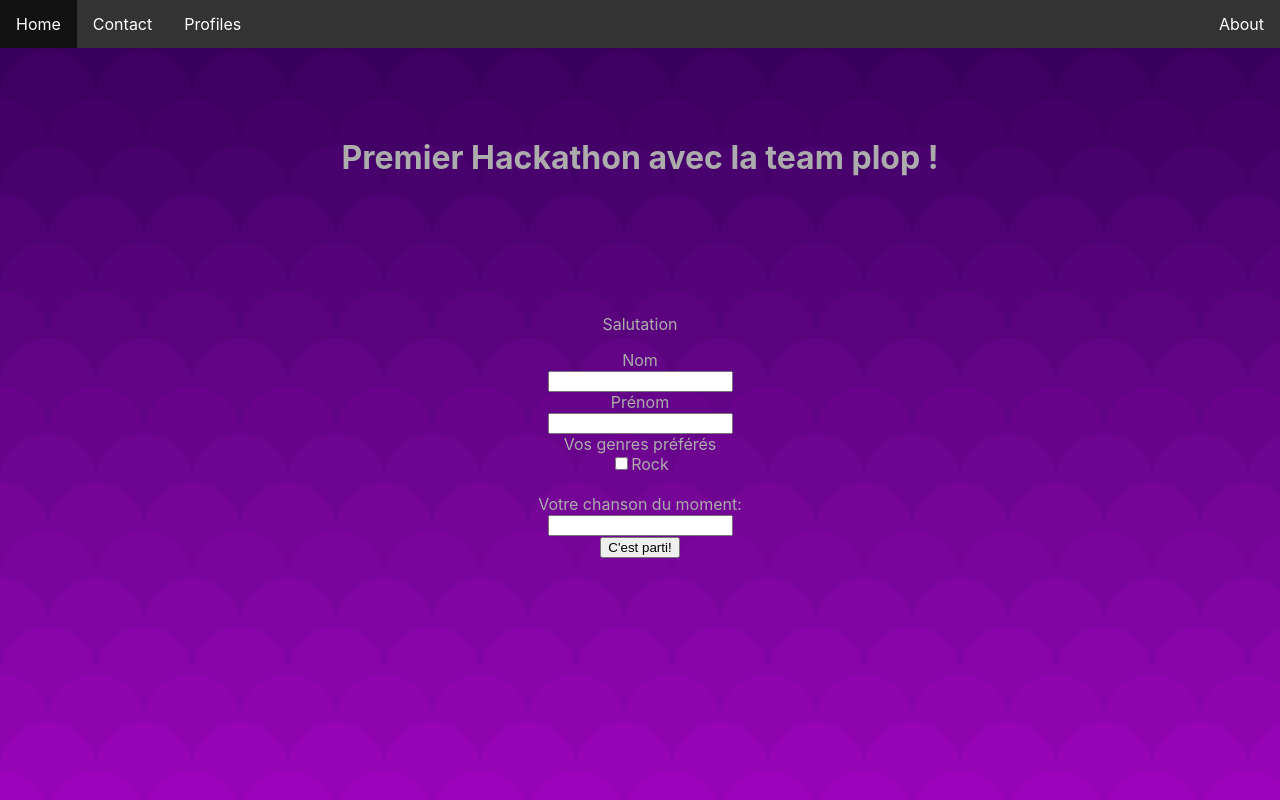
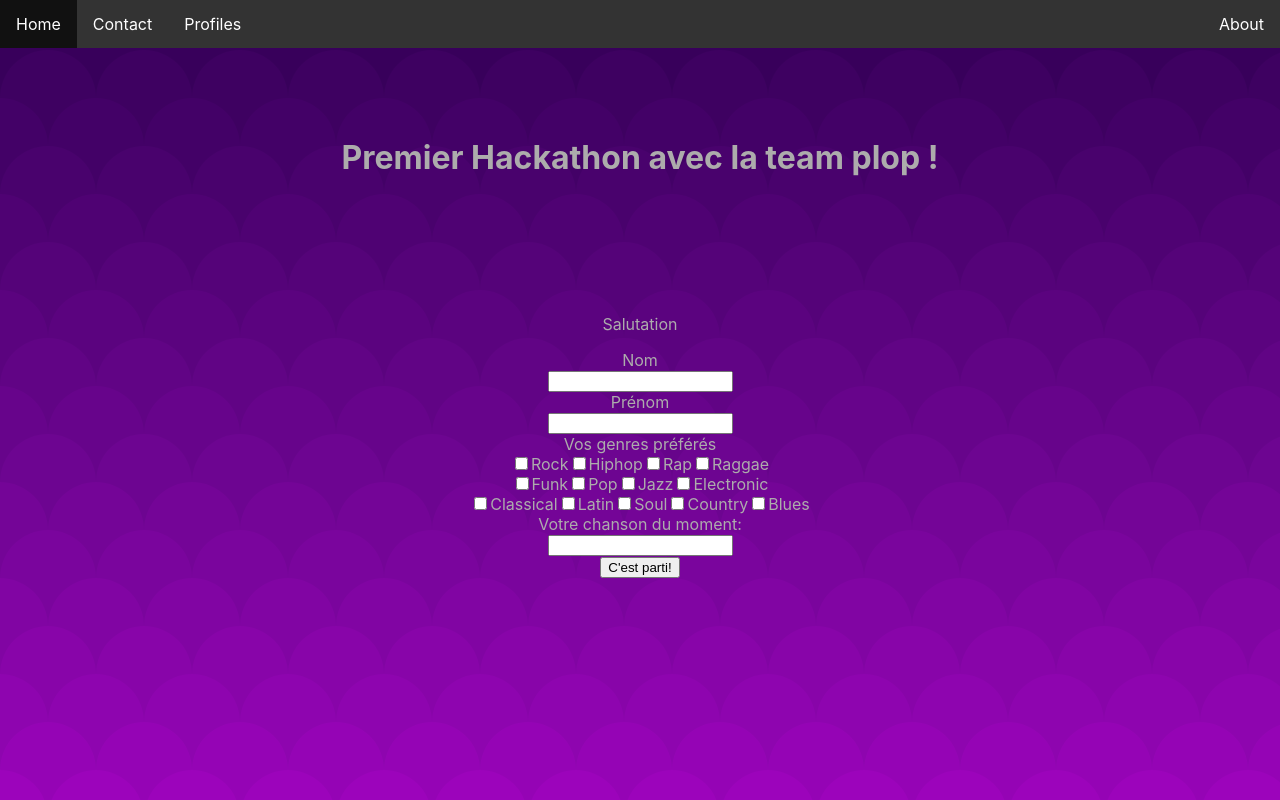
Before and after one commit to ThomasFr45/Hackathon1, a React (Create React App) app: page / in a window 1280 px wide. Shown: the top 800 px of the page. Built offline with nearby package versions, Linux system fonts and the light colour scheme.

Commit message:
genre selection in form

```diff
--- a/src/components/ProfilForm.jsx
+++ b/src/components/ProfilForm.jsx
@@ -5,7 +5,14 @@ export const ProfilForm = () => {
   const [name, setName] = useState();
   const [firstName, setFirstName] = useState();
   const [song, setSong] = useState();
-  const [genres, setGenres] = useState();
+  const [genres, setGenres] = useState([]);
+
+  const handleGenres = (checkedGenre) => {
+    genres.includes(checkedGenre)
+      ? setGenres(genres.filter((item) => item !== checkedGenre))
+      : setGenres([...genres, checkedGenre])
+  }
+
 
   const sendData = (e) => {
     e.preventDefault();
@@ -27,10 +34,35 @@ export const ProfilForm = () => {
     <label htmlFor="Prénom">Prénom</label><br />
     <input type="text" value={firstName} onChange={(e) => setFirstName(e.target.value)} /><br />
     <label htmlFor="favoriteSong">Vos genres préférés</label><br />
-    <div>
-    <input type="checkbox" value={genres} onChange={(e) => setGenres(e.target.value)} />Rock
-    </div><br />
-
+    <input type="checkbox" value={genres} onChange={() => handleGenres('rock')} />
+    <label htmlFor="">Rock</label>
+    <input type="checkbox" value={genres} onChange={() => handleGenres('hiphop')} />
+    <label htmlFor="">Hiphop</label>
+    <input type="checkbox" value={genres} onChange={() => handleGenres('rap')} />
+    <label htmlFor="">Rap</label>
+    <input type="checkbox" value={genres} onChange={() => handleGenres('raggae')} />
+    <label htmlFor="">Raggae</label>
+    <br />
+    <input type="checkbox" value={genres} onChange={() => handleGenres('funk')} />
+    <label htmlFor="">Funk</label>
+    <input type="checkbox" value={genres} onChange={() => handleGenres('pop')} />
+    <label htmlFor="">Pop</label>
+    <input type="checkbox" value={genres} onChange={() => handleGenres('jazz')} />
+    <label htmlFor="">Jazz</label>
+    <input type="checkbox" value={genres} onChange={() => handleGenres('electronic')} />
+    <label htmlFor="">Electronic</label>
+    <br />
+    <input type="checkbox" value={genres} onChange={() => handleGenres('classical')} />
+    <label htmlFor="">Classical</label>
+    <input type="checkbox" value={genres} onChange={() => handleGenres('latin')} />
+    <label htmlFor="">Latin</label>
+    <input type="checkbox" value={genres} onChange={() => handleGenres('soul')} />
+    <label htmlFor="">Soul</label>
+    <input type="checkbox" value={genres} onChange={() => handleGenres('country')} />
+    <label htmlFor="">Country</label>
+    <input type="checkbox" value={genres} onChange={() => handleGenres('blues')} />
+    <label htmlFor="">Blues</label>
+    <br />
     <label htmlFor="favoriteSong">Votre chanson du moment:</label><br />
     <input type="text" value={song} onChange={(e) => setSong(e.target.value)} /><br />
     <button type="submit">C'est parti!</button>
--- a/src/components/Profiles.jsx
+++ b/src/components/Profiles.jsx
@@ -1,5 +1,6 @@
 export const Profiles = () => {
   const profiles = JSON.parse(localStorage.getItem("formData"));
+  const chosenGenres = profiles.genres
   console.log(profiles);
 
   return (
@@ -7,7 +8,9 @@ export const Profiles = () => {
 
           <p>{profiles.name}</p>
           <p>{profiles.firstName}</p>
-          <p>{profiles.artist}</p>
+          <p>{profiles.song}</p>
+          {chosenGenres.map(item =>
+          (<p>{item}</p>))}
 
 
     </div>
```
